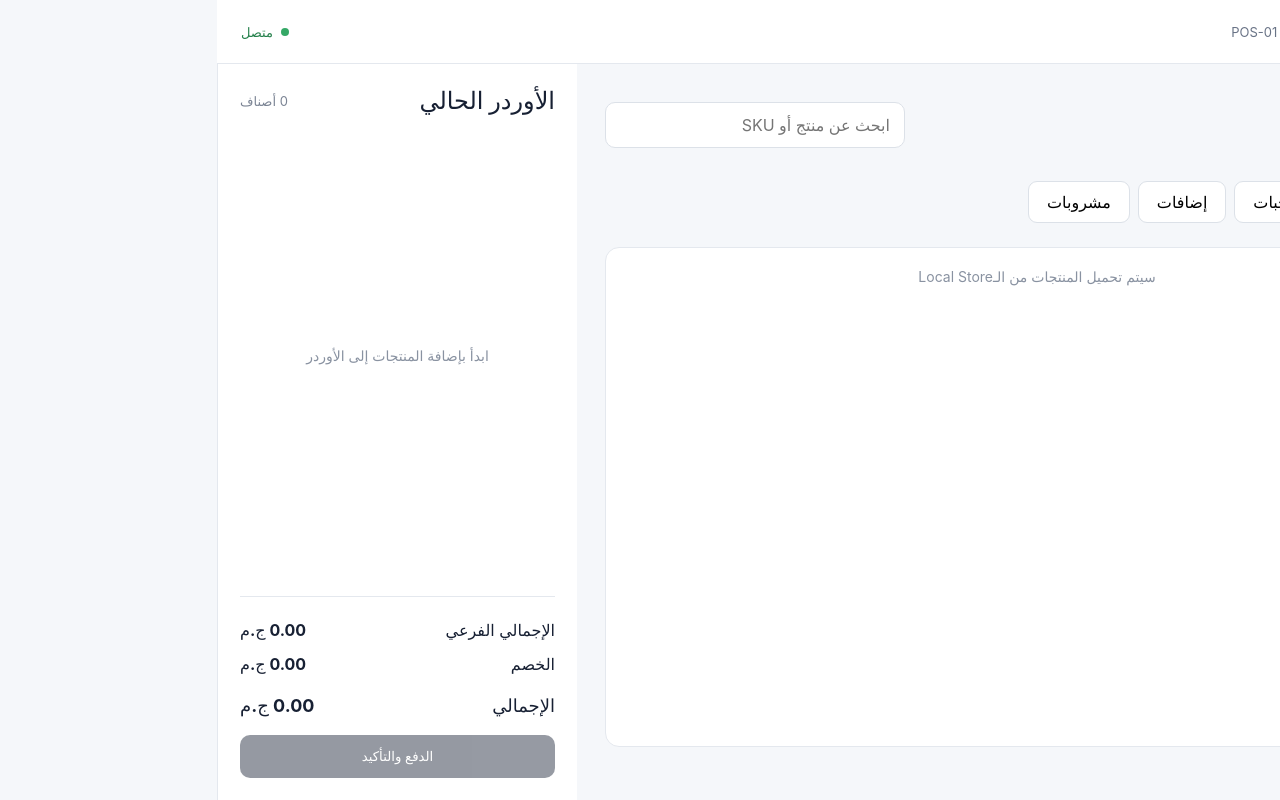
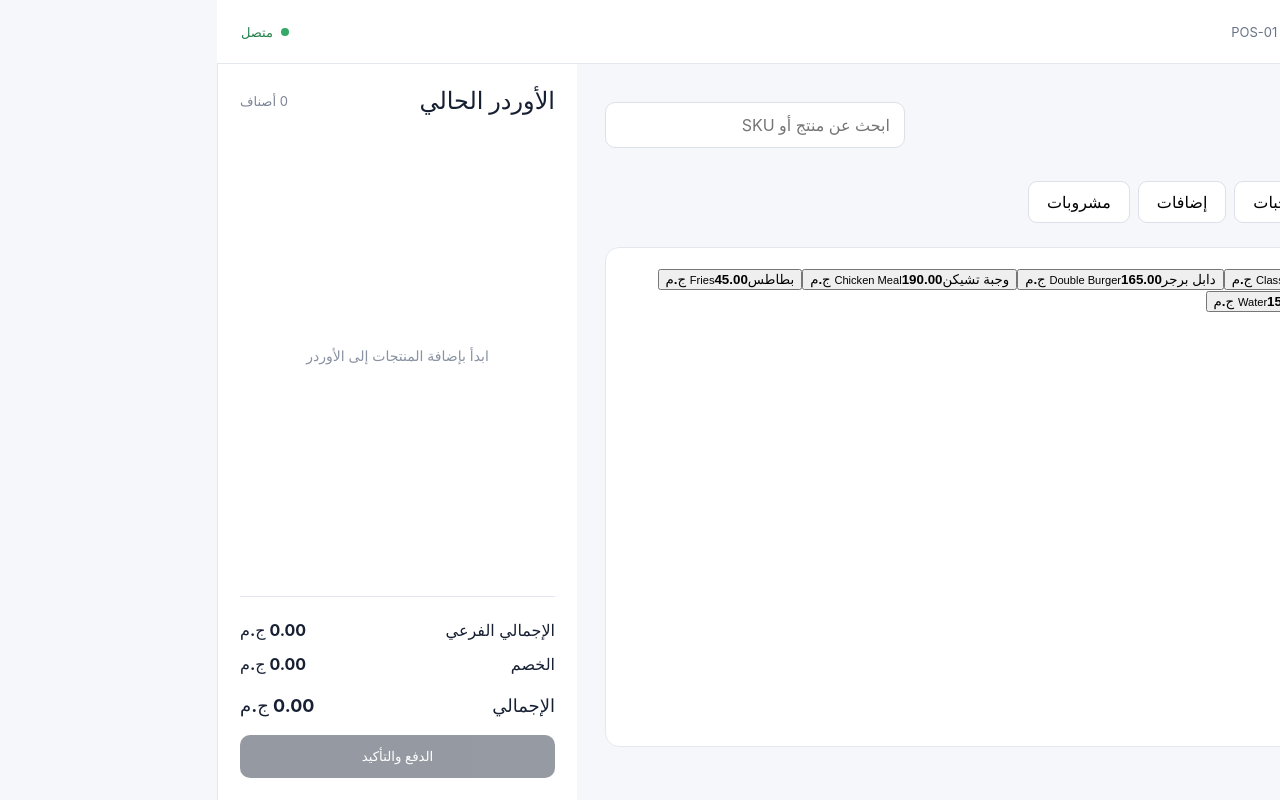
Before and after one commit to 3laa2511/restaurant-pos-os, a React (Vite) app in the folder apps/pos-desktop/: page / in a window 1280 px wide. Built offline with nearby package versions, Linux system fonts and the light colour scheme.

Commit message:
feat(pos): connect catalog, search, categories and cart UI

```diff
--- a/apps/pos-desktop/src/App.tsx
+++ b/apps/pos-desktop/src/App.tsx
@@ -1,28 +1,29 @@
+import { useMemo, useState } from 'react';
 import './styles.css';
+import { categories, demoProducts, searchProducts } from './pos/catalog.js';
+import { addProduct, calculateCart, emptyCart, removeProduct, setQuantity } from './pos/cart.js';
+import type { CartState } from './pos/types.js';
+
+const money = (value: number) => `${value.toFixed(2)} ج.م`;
 
 export function App() {
+  const [cart, setCart] = useState<CartState>(emptyCart());
+  const [query, setQuery] = useState('');
+  const [category, setCategory] = useState('all');
+  const products = useMemo(() => searchProducts(demoProducts, query, category), [query, category]);
+  const totals = calculateCart(cart);
+  const itemCount = cart.items.reduce((sum, item) => sum + item.quantity, 0);
+
   return (
     <main dir="rtl" className="pos-shell">
-      <header className="topbar">
-        <div className="brand"><strong>Restaurant POS</strong><span>الفرع · POS-01</span></div>
-        <div className="connection"><i /> متصل</div>
-      </header>
+      <header className="topbar"><div className="brand"><strong>Restaurant POS</strong><span>الفرع · POS-01</span></div><div className="connection"><i /> متصل</div></header>
       <section className="workspace">
         <aside className="cart-panel">
-          <div className="panel-title"><h2>الأوردر الحالي</h2><span>0 أصناف</span></div>
-          <div className="empty">ابدأ بإضافة المنتجات إلى الأوردر</div>
-          <div className="summary">
-            <div><span>الإجمالي الفرعي</span><b>0.00 ج.م</b></div>
-            <div><span>الخصم</span><b>0.00 ج.م</b></div>
-            <div className="grand"><span>الإجمالي</span><b>0.00 ج.م</b></div>
-            <button disabled>الدفع والتأكيد</button>
-          </div>
+          <div className="panel-title"><h2>الأوردر الحالي</h2><span>{itemCount} أصناف</span></div>
+          {cart.items.length === 0 ? <div className="empty">ابدأ بإضافة المنتجات إلى الأوردر</div> : <div className="cart-items">{cart.items.map((item) => <article className="cart-item" key={item.product.id}><div><strong>{item.product.nameAr}</strong><small>{money(item.product.price)}</small></div><div className="qty"><button onClick={() => setQuantity(cart, item.product.id, item.quantity - 1) && setCart(setQuantity(cart, item.product.id, item.quantity - 1))}>−</button><b>{item.quantity}</b><button onClick={() => setCart(setQuantity(cart, item.product.id, item.quantity + 1))}>+</button><button className="remove" onClick={() => setCart(removeProduct(cart, item.product.id))}>×</button></div></article>)}</div>}
+          <div className="summary"><div><span>الإجمالي الفرعي</span><b>{money(totals.subtotal)}</b></div><div><span>الخصم</span><b>{money(totals.discount)}</b></div><div className="grand"><span>الإجمالي</span><b>{money(totals.total)}</b></div><button disabled={!cart.items.length}>الدفع والتأكيد</button></div>
         </aside>
-        <section className="menu-panel">
-          <div className="menu-head"><div><h1>قائمة المنتجات</h1><p>اختر المنتج لإضافته للأوردر</p></div><input placeholder="ابحث عن منتج أو SKU" /></div>
-          <nav className="categories"><button className="active">الكل</button><button>برجر</button><button>وجبات</button><button>إضافات</button><button>مشروبات</button></nav>
-          <div className="products"><div className="empty-products">سيتم تحميل المنتجات من الـLocal Store</div></div>
-        </section>
+        <section className="menu-panel"><div className="menu-head"><div><h1>قائمة المنتجات</h1><p>اضغط على المنتج لإضافته للأوردر</p></div><input value={query} onChange={(e) => setQuery(e.target.value)} placeholder="ابحث عن منتج أو SKU" /></div><nav className="categories">{categories.map((item) => <button key={item.id} className={category === item.id ? 'active' : ''} onClick={() => setCategory(item.id)}>{item.name}</button>)}</nav><div className="products">{products.map((product) => <button className="product-card" key={product.id} onClick={() => setCart(addProduct(cart, product))}><strong>{product.nameAr}</strong><small>{product.nameEn}</small><b>{money(product.price)}</b></button>)}{!products.length && <div className="empty-products">لا توجد منتجات مطابقة</div>}</div></section>
       </section>
     </main>
   );
```
